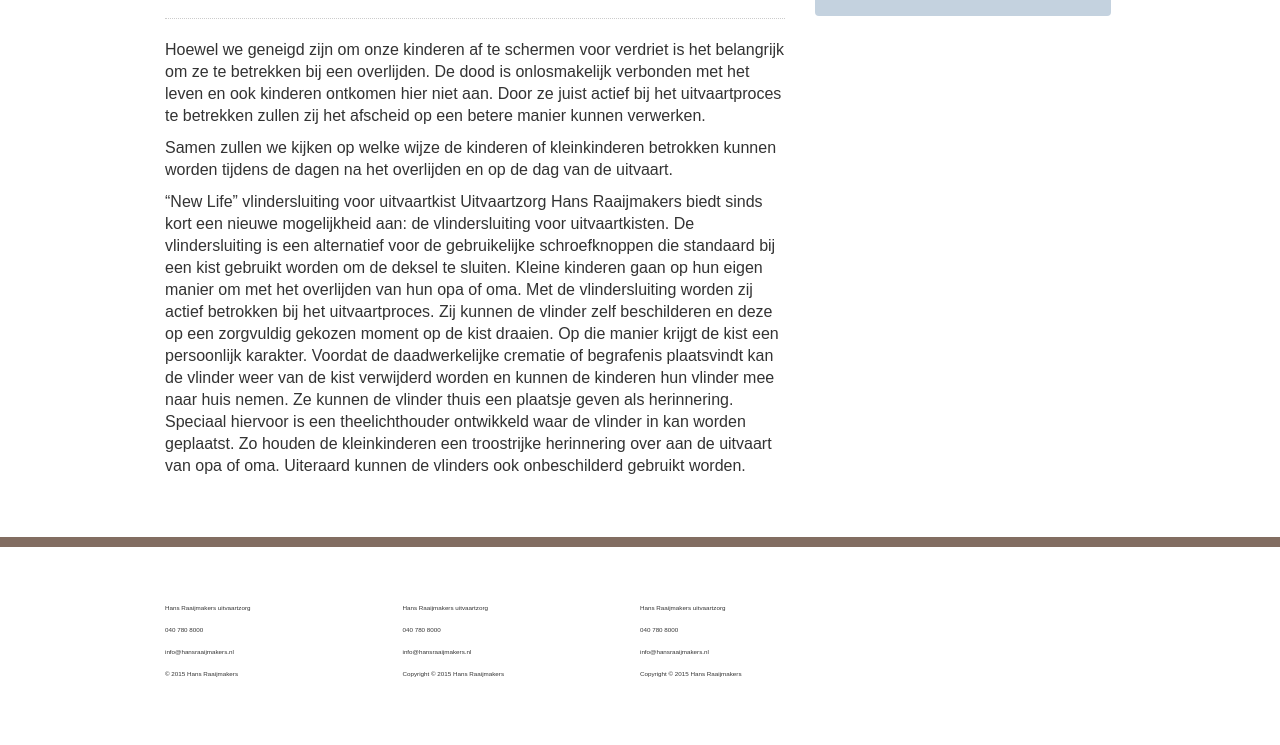
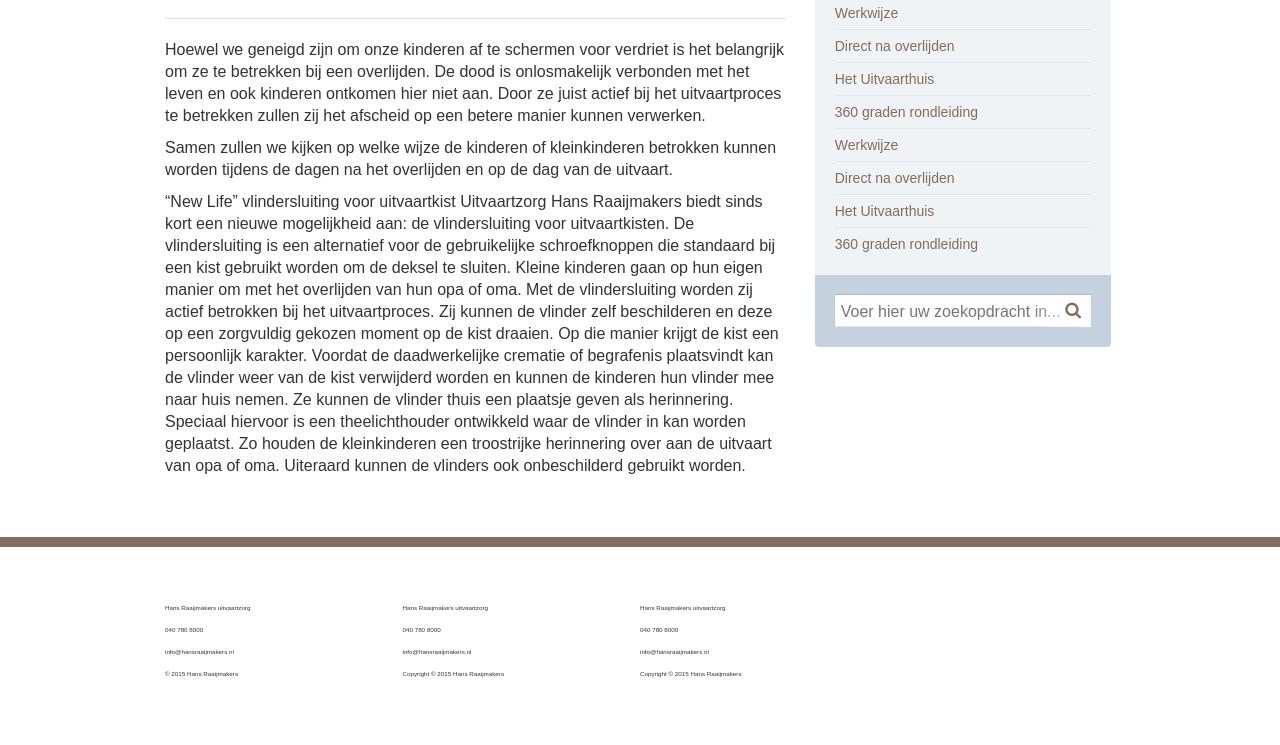
Before and after one commit to noudilus/hr-static_theme, a website: page app/contentpage.html in a window 1280 px wide. Shown: the part 191-936 px from the top of the page. Drawn offline with Linux system fonts and the light colour scheme.

Commit message:
added sidenav

```diff
--- a/app/contentpage.html
+++ b/app/contentpage.html
@@ -101,6 +101,54 @@
             </article>
             <sidebar class="sidebar">
 
+                <div class="subnav">
+                    <div class="subnav__wrapper">
+                        <div class="subnav__title">Kennismaking</div>
+                        <ul class="subnav__list">
+                            <li class="subnav__list__item">
+                                <a class="subnav__list__link" href="#">
+                                    Werkwijze
+                                </a>
+                            </li>
+                            <li class="subnav__list__item">
+                                <a class="subnav__list__link" href="#">
+                                    Direct na overlijden
+                                </a>
+                            </li>
+                            <li class="subnav__list__item">
+                                <a class="subnav__list__link" href="#">
+                                    Het Uitvaarthuis
+                                </a>
+                            </li>
+                            <li class="subnav__list__item">
+                                <a class="subnav__list__link" href="#">
+                                    360 graden rondleiding
+                                </a>
+                            </li>
+                            <li class="subnav__list__item">
+                                <a class="subnav__list__link" href="#">
+                                    Werkwijze
+                                </a>
+                            </li>
+                            <li class="subnav__list__item">
+                                <a class="subnav__list__link" href="#">
+                                    Direct na overlijden
+                                </a>
+                            </li>
+                            <li class="subnav__list__item">
+                                <a class="subnav__list__link" href="#">
+                                    Het Uitvaarthuis
+                                </a>
+                            </li>
+                            <li class="subnav__list__item">
+                                <a class="subnav__list__link" href="#">
+                                    360 graden rondleiding
+                                </a>
+                            </li>
+                        </ul>
+                    </div>
+                </div>
+
                 <div class="search">
                     <div class="search__wrapper">
                         <a href="#" class="search__icon"></a>
--- a/app/scss/_contentpage.scss
+++ b/app/scss/_contentpage.scss
@@ -47,7 +47,7 @@
 .search {
   background: darken($lightblue-color, 8%);
   padding: 20px;
-  @include border-radius(4px);
+  @include border-radius(0px 0px 4px 4px);
   margin: 0;
   margin-bottom: 20px;
 
@@ -68,7 +68,7 @@
     position: relative;
     &::after {
       content: " ";
-      background-image: linear-gradient(90deg,transparent, white);
+      background-image: linear-gradient(90deg, transparent, white);
       opacity: 1;
       height: 100%;
       display: block;
@@ -93,7 +93,7 @@
     }
     &:hover,
     &:focus,
-    &:active{
+    &:active {
       text-decoration: none;
     }
     &:hover {
@@ -101,3 +101,47 @@
     }
   }
 }
+
+.subnav {
+  background: lighten($lightblue-color, 5%);
+  //background-image: linear-gradient(180deg, transparent, white);
+
+  padding: 20px 20px 5px 20px;
+  @include border-radius(4px 4px 0 0);
+
+  &__title {
+    font-size: 2.2rem;
+    font-weight: bold;
+    color: $secondary-color;
+    margin-top: 1px;
+  }
+
+  &__list {
+    font-size: 1.4rem;
+    line-height: 2rem;
+    list-style: none;
+    padding: 0;
+    margin: 10px 0;
+
+    &__item {
+      border-bottom: 1px solid rgba(0, 0, 0, 0.05);
+      &:last-child {
+        border: none;
+      }
+    }
+
+    &__link {
+      padding: 6px 6px 6px 20px;
+      display: block;
+      color: $primary-color;
+      margin-left: -20px;
+      margin-right: -20px;
+
+      &:hover {
+        background: rgba(255, 255, 255, 0.2);
+        color: darken($primary-color, 50%);
+        text-decoration: none;
+      }
+    }
+  }
+}
--- a/app/scss/styles.scss
+++ b/app/scss/styles.scss
@@ -23,6 +23,10 @@ body {
 
 p {
   font-size: 1.6rem;
+}
+
+a {
+  color: $primary-color;
 }
 
 .container-fluid {
```
Also changed, not shown: app/css/styles.css.
